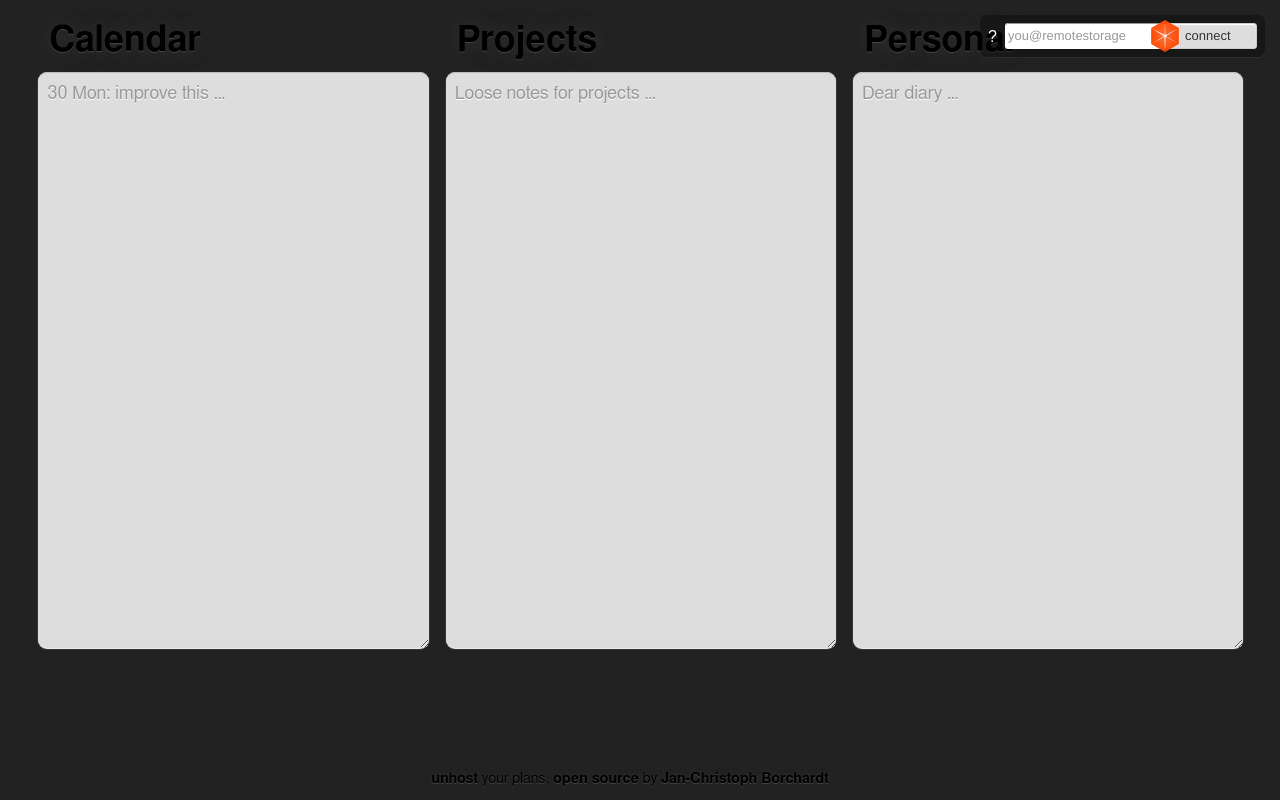
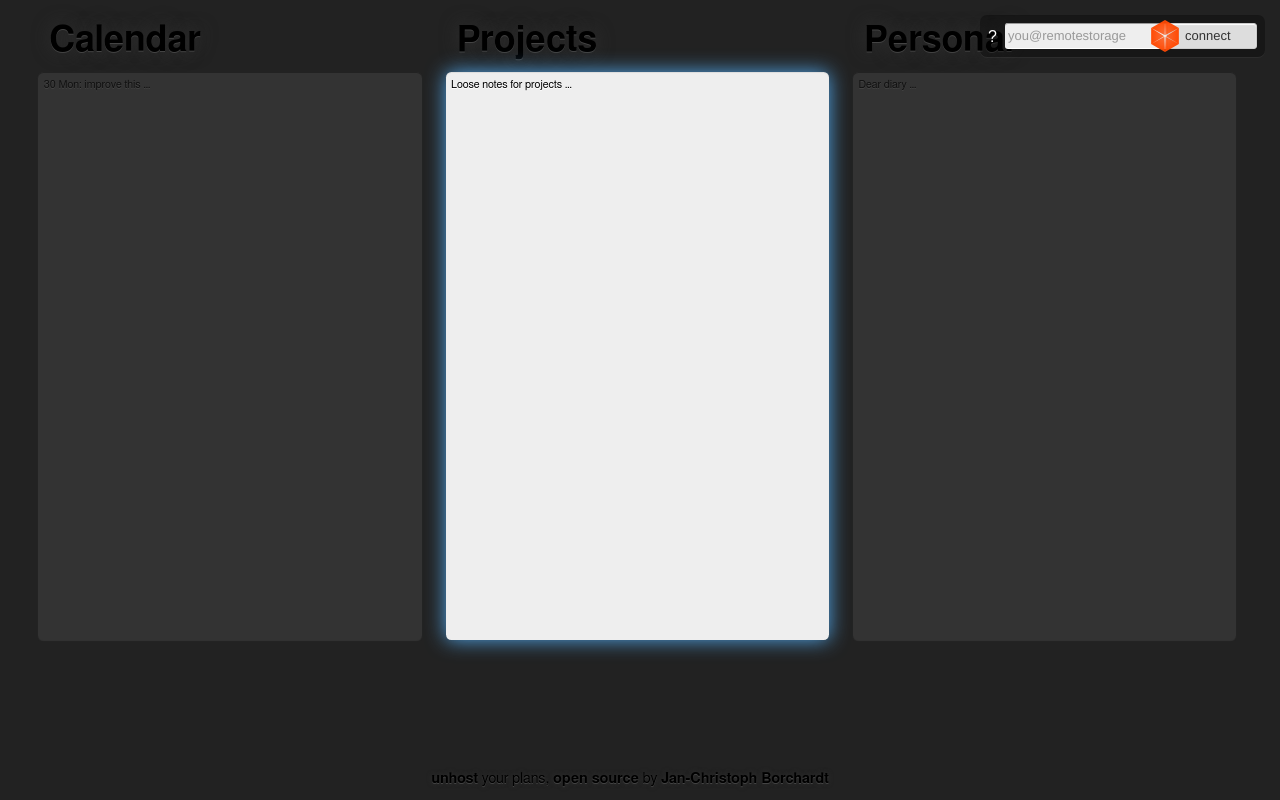
Before and after one commit to merunga/docrastinate, a plain HTML site: page index.html in a window 1280 px wide. Drawn offline with Linux system fonts and the light colour scheme.

Commit message:
imma chargin ma t3xtarea

```diff
--- a/css/custom.css
+++ b/css/custom.css
@@ -8,8 +8,15 @@ h2 { margin:.6em .3em; color:#000; text-shadow:0 1px 0 #444, 0 0 .5em #333; font
 
 article { position:absolute; height:82%; }
 article .span4 { height:100%; }
-textarea { position:relative; width:92%; min-height:85%; border:0; border-radius:.5em; box-shadow:0 1px 1px #fff, 0 1px 0 #bbb inset; padding:.5em; background:#ddd; color:#555; font:normal .5em/150% FreeSans,Helvetica,sans-serif; text-shadow:0 1px 0 #fff; transition:background 200ms, color 200ms, box-shadow 500ms, border-color 200ms; }
-textarea:focus { background:#eee; color:#000; border-color:rgba(82, 168, 236, .8); outline:0; outline:thin dotted 9; box-shadow:inset 0 1px 1px rgba(0, 0, 0, .075), 0 0 20px rgba(82, 168, 236, 1);}
+textarea { position:relative; width:92%; min-height:85%; border:0; border-radius:.5em; box-shadow:0 1px 1px #333, 0 1px 0 #222 inset; padding:.5em; background:#333; color:#111; font:normal .3em/150% FreeSans,Helvetica,sans-serif; text-shadow:0 1px 0 #444; overflow:hidden !important; resize:none; }
+textarea:focus { background:#eee; color:#000; border-color:rgba(82, 168, 236, .8); outline:0; outline:thin dotted 9; box-shadow:inset 0 1px 1px rgba(0, 0, 0, .075), 0 0 20px rgba(82, 168, 236, 1); text-shadow:0 1px 0 #fff; overflow:auto !important; }
+
+textarea::-webkit-input-placeholder { color:#111; text-shadow:0 1px 0 #444; }
+textarea:-moz-placeholder { color:#111; text-shadow:0 1px 0 #444; }
+textarea:-ms-input-placeholder { color:#111; text-shadow:0 1px 0 #444; }
+textarea:focus::-webkit-input-placeholder { color:#000; text-shadow:0 1px 0 #fff; }
+textarea:focus:-moz-placeholder { color:#000; text-shadow:0 1px 0 #fff; }
+textarea:focus:-ms-input-placeholder { color:#000; text-shadow:0 1px 0 #fff; }
 #calendar {  }
 #projects {  }
 #personal {  }
--- a/index.html
+++ b/index.html
@@ -19,7 +19,7 @@
 </header>
 <article class="row-fluid">
 	<div class="span4"><textarea id="calendar" class="scrollbox" placeholder="30 Mon: improve this …"></textarea></div>
-	<div class="span4"><textarea id="projects" class="scrollbox" placeholder="Loose notes for projects …"></textarea></div>
+	<div class="span4"><textarea id="projects" class="scrollbox" placeholder="Loose notes for projects …" autofocus></textarea></div>
 	<div class="span4"><textarea id="personal" class="scrollbox" placeholder="Dear diary …"></textarea></div>
 </article>
 
--- a/js/custom.js
+++ b/js/custom.js
@@ -32,6 +32,10 @@ $(document).ready(function () {
 	});
 });
 
+$("textarea").mouseover(function(){
+	$(this).focus();
+});
+
 $(window).unload(function () { // save values and scroll position on exit
 	'use strict';
 	localStorage.setItem('calendar', $('#calendar').val());
```
